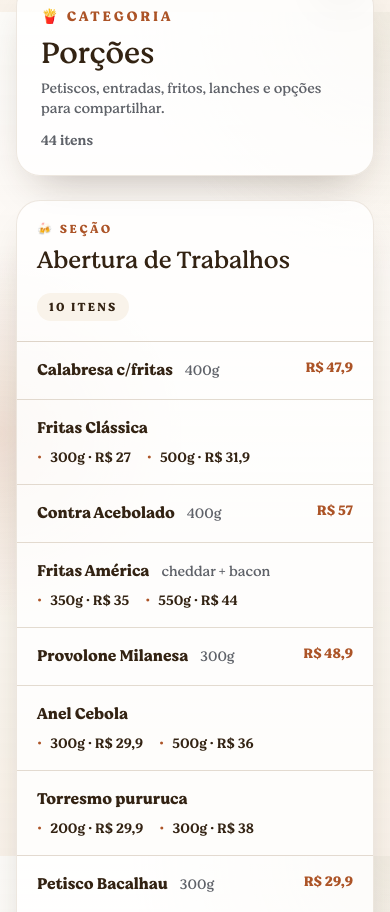
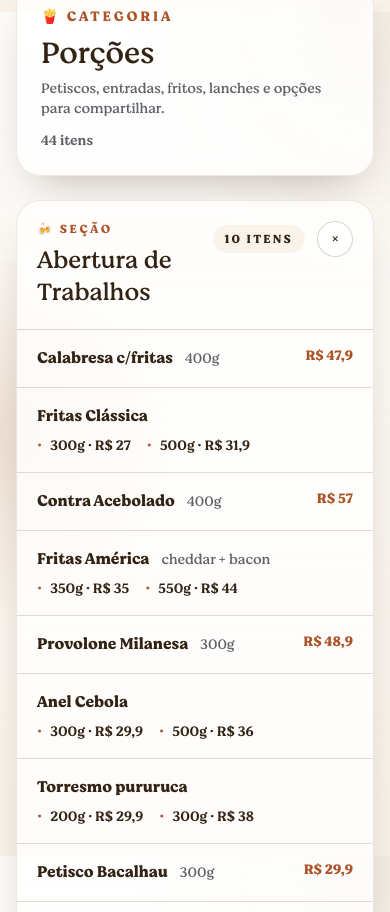
Before and after one commit to cuiabar/web, a React (Vite) app: page /menu in a window 390 px wide. Shown: the part 832-1744 px from the top of the page. Built offline with nearby package versions, Linux system fonts and the light colour scheme.

Commit message:
Improve mobile menu navigation

```diff
--- a/src/pages/MenuPage.tsx
+++ b/src/pages/MenuPage.tsx
@@ -1,3 +1,4 @@
+import { useState } from 'react';
 import { Link } from 'react-router-dom';
 import { Reveal } from '../components/Reveal';
 import { SectionHeading } from '../components/SectionHeading';
@@ -75,8 +76,30 @@ const groupedMenuSections = menuSectionGroups.map((group) => ({
 
 const formatVariantLine = (name: string, price: string) => (name === '-' ? price : `${name} · ${price}`);
 
+const createSectionKey = (groupId: string, sectionName: string) => `${groupId}:${sectionName}`;
+
 const MenuPage = () => {
   useSeo(getRouteSeo('/menu'));
+  const [openSections, setOpenSections] = useState<Set<string>>(
+    () =>
+      new Set(
+        groupedMenuSections.flatMap((group) => group.sections.slice(0, 1).map((section) => createSectionKey(group.id, section.name))),
+      ),
+  );
+
+  const toggleSection = (sectionKey: string) => {
+    setOpenSections((current) => {
+      const next = new Set(current);
+
+      if (next.has(sectionKey)) {
+        next.delete(sectionKey);
+      } else {
+        next.add(sectionKey);
+      }
+
+      return next;
+    });
+  };
 
   return (
     <section className="container-shell space-y-10 py-14">
@@ -130,10 +153,18 @@ const MenuPage = () => {
             </div>
 
             {group.sections.map((section) => {
+              const sectionKey = createSectionKey(group.id, section.name);
+              const isOpen = openSections.has(sectionKey);
+
               return (
                 <section key={section.name} id={slugify(section.name)} className="card overflow-hidden">
-                  <div className="border-b border-sand/70 px-5 py-5 sm:px-7">
-                    <div className="flex flex-wrap items-start justify-between gap-4">
+                  <button
+                    type="button"
+                    className="flex w-full items-start justify-between gap-4 border-b border-sand/70 px-5 py-5 text-left transition hover:bg-cream/40 sm:px-7"
+                    onClick={() => toggleSection(sectionKey)}
+                    aria-expanded={isOpen}
+                    aria-controls={`${slugify(section.name)}-content`}
+                  >
                     <div className="max-w-3xl">
                       <p className="text-xs font-semibold uppercase tracking-[0.22em] text-terracotta">
                         {menuSectionEmojis[section.name] ?? '🍽️'} Seção
@@ -141,13 +172,23 @@ const MenuPage = () => {
                       <h3 className="mt-2 font-heading text-2xl text-cocoa sm:text-3xl">{section.name}</h3>
                       {section.description ? <p className="mt-2 text-sm text-steel sm:text-base">{formatDescription(section.description)}</p> : null}
                     </div>
+                    <div className="flex shrink-0 items-center gap-3">
                       <div className="rounded-full bg-cream px-3 py-1.5 text-xs font-semibold uppercase tracking-[0.18em] text-cocoa">
                         {section.items.length} itens
                       </div>
+                      <span
+                        aria-hidden="true"
+                        className={`inline-flex h-9 w-9 items-center justify-center rounded-full border border-sand/70 bg-white text-cocoa transition ${
+                          isOpen ? 'rotate-45' : ''
+                        }`}
+                      >
+                        +
+                      </span>
                     </div>
-                  </div>
+                  </button>
 
-                  <ul className="divide-y divide-sand/60">
+                  {isOpen ? (
+                    <ul id={`${slugify(section.name)}-content`} className="divide-y divide-sand/60">
                       {section.items.map((item) => (
                         <li key={`${section.name}-${item.name}-${item.description}`} className="px-5 py-4 sm:px-7">
                           <div className="flex items-start justify-between gap-4">
@@ -175,6 +216,7 @@ const MenuPage = () => {
                         </li>
                       ))}
                     </ul>
+                  ) : null}
                 </section>
               );
             })}
```
Lines whose indentation alone changed are shown as unchanged.
